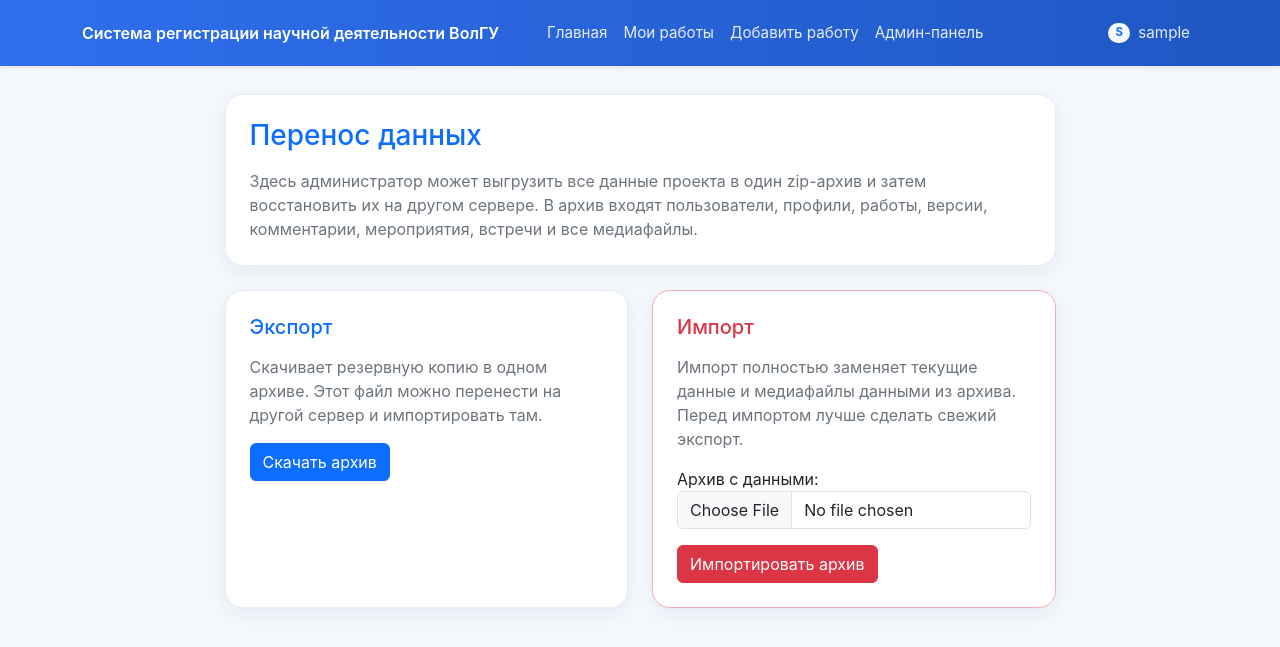
After one commit to Axawys/volsu-science-system, a Django app: page /accounts/data-transfer/ in a window 1280 px wide. The commit adds this page. Shown: the top 647 px of the page. Run offline with Django 5.2, Linux system fonts and the light colour scheme; the visitor is signed in with stand-in values (Sample User, id 1).

Commit message:
перенос данных админом

```diff
--- a/src/accounts/decorators.py
+++ b/src/accounts/decorators.py
@@ -5,7 +5,11 @@ from django.contrib.auth.decorators import login_required
 def admin_required(view_func):
     @login_required
     def wrapper(request, *args, **kwargs):
-        if not hasattr(request.user, "profile") or not request.user.profile.is_admin():
-            return HttpResponse("Доступ запрещен")
-        return view_func(request, *args, **kwargs)
+        if request.user.is_superuser or request.user.is_staff:
+            return view_func(request, *args, **kwargs)
+
+        if hasattr(request.user, "profile") and request.user.profile.is_admin():
+            return view_func(request, *args, **kwargs)
+
+        return HttpResponse("Доступ запрещен", status=403)
     return wrapper
--- a/src/accounts/forms.py
+++ b/src/accounts/forms.py
@@ -30,6 +30,7 @@ class RegisterForm(UserCreationForm):
         widget=forms.PasswordInput(attrs={"class": "form-control"})
     )
 
+
 class ProfileEditForm(forms.ModelForm):
     class Meta:
         model = Profile
@@ -39,3 +40,10 @@ class ProfileEditForm(forms.ModelForm):
             "bio": forms.Textarea(attrs={"class": "form-control", "rows": 5}),
             "photo": forms.ClearableFileInput(attrs={"class": "form-control"}),
         }
+
+
+class DataImportForm(forms.Form):
+    archive = forms.FileField(
+        label="Архив с данными",
+        widget=forms.ClearableFileInput(attrs={"class": "form-control", "accept": ".zip"})
+    )
--- a/src/accounts/urls.py
+++ b/src/accounts/urls.py
@@ -1,8 +1,11 @@
 from django.urls import path
-from .views import register_view, profile_view, edit_profile_view
+from .views import register_view, profile_view, edit_profile_view, data_transfer_view, import_data_view, export_data_view
 
 urlpatterns = [
     path("register/", register_view, name="register"),
     path("profile/", profile_view, name="profile"),
     path("profile/edit/", edit_profile_view, name="edit_profile"),
+    path("data-transfer/", data_transfer_view, name="data_transfer"),
+    path("data-transfer/export/", export_data_view, name="export_data"),
+    path("data-transfer/import/", import_data_view, name="import_data"),
 ]
--- a/src/accounts/views.py
+++ b/src/accounts/views.py
@@ -1,8 +1,28 @@
-from django.contrib.auth import login
+import json
+import os
+import shutil
+import tempfile
+import zipfile
+from pathlib import Path
+
+from django.conf import settings
+from django.contrib import messages
+from django.contrib.auth import login, logout
 from django.contrib.auth.decorators import login_required
+from django.contrib.auth.models import User
+from django.core import serializers
+from django.http import FileResponse, HttpResponse
 from django.shortcuts import render, redirect
+from django.utils import timezone
 
-from .forms import RegisterForm, ProfileEditForm
+from discussions.models import WorkComment
+from events.models import Event
+from meetings.models import Meeting
+from works.models import Work, WorkSection, WorkVersion, WorkVersionFile
+
+from .decorators import admin_required
+from .forms import RegisterForm, ProfileEditForm, DataImportForm
+from .models import Profile
 
 
 def register_view(request):
@@ -45,3 +65,155 @@ def edit_profile_view(request):
         form = ProfileEditForm(instance=profile)
 
     return render(request, "accounts/edit_profile.html", {"form": form})
+
+
+@admin_required
+def data_transfer_view(request):
+    form = DataImportForm()
+    return render(request, "accounts/data_transfer.html", {"form": form})
+
+
+@admin_required
+def export_data_view(request):
+    timestamp = timezone.now().strftime("%Y%m%d_%H%M%S")
+    archive_name = f"science_registry_backup_{timestamp}.zip"
+
+    temp_dir = Path(tempfile.mkdtemp(prefix="science_registry_export_"))
+    export_dir = temp_dir / "export"
+    media_export_dir = export_dir / "media"
+    export_dir.mkdir(parents=True, exist_ok=True)
+
+    try:
+        models_to_serialize = [
+            User,
+            Profile,
+            WorkSection,
+            Work,
+            WorkVersion,
+            WorkVersionFile,
+            WorkComment,
+            Meeting,
+            Event,
+        ]
+
+        data_json_path = export_dir / "data.json"
+        data_json_path.write_text(
+            serializers.serialize("json", [
+                obj
+                for model in models_to_serialize
+                for obj in model.objects.all()
+            ], use_natural_foreign_keys=False, use_natural_primary_keys=False, indent=2),
+            encoding="utf-8",
+        )
+
+        metadata = {
+            "exported_at": timezone.now().isoformat(),
+            "format": 1,
+            "includes_media": True,
+        }
+        (export_dir / "metadata.json").write_text(json.dumps(metadata, ensure_ascii=False, indent=2), encoding="utf-8")
+
+        if Path(settings.MEDIA_ROOT).exists():
+            shutil.copytree(settings.MEDIA_ROOT, media_export_dir, dirs_exist_ok=True)
+        else:
+            media_export_dir.mkdir(parents=True, exist_ok=True)
+
+        archive_path = temp_dir / archive_name
+        with zipfile.ZipFile(archive_path, "w", compression=zipfile.ZIP_DEFLATED) as archive:
+            for file_path in export_dir.rglob("*"):
+                if file_path.is_file():
+                    archive.write(file_path, arcname=file_path.relative_to(export_dir))
+
+        return FileResponse(open(archive_path, "rb"), as_attachment=True, filename=archive_name)
+    finally:
+        # FileResponse will keep the opened file handle alive, but temp dirs can still be cleaned later by OS.
+        pass
+
+
+def _safe_extract_zip(archive_file, destination):
+    with zipfile.ZipFile(archive_file) as archive:
+        for member in archive.infolist():
+            member_path = Path(destination) / member.filename
+            resolved_destination = Path(destination).resolve()
+            resolved_member = member_path.resolve()
+            if not str(resolved_member).startswith(str(resolved_destination)):
+                raise ValueError("Архив содержит недопустимые пути")
+        archive.extractall(destination)
+
+
+def _replace_all_project_data(data_json_path):
+    WorkComment.objects.all().delete()
+    WorkVersionFile.objects.all().delete()
+    WorkVersion.objects.all().delete()
+    Work.objects.all().delete()
+    WorkSection.objects.all().delete()
+    Meeting.objects.all().delete()
+    Event.objects.all().delete()
+    Profile.objects.all().delete()
+    User.objects.all().delete()
+
+    for obj in serializers.deserialize("json", data_json_path.read_text(encoding="utf-8")):
+        obj.save()
+
+
+@admin_required
+def import_data_view(request):
+    if request.method != "POST":
+        return redirect("data_transfer")
+
+    form = DataImportForm(request.POST, request.FILES)
+    if not form.is_valid():
+        return render(request, "accounts/data_transfer.html", {"form": form})
+
+    uploaded_archive = form.cleaned_data["archive"]
+
+    temp_dir = Path(tempfile.mkdtemp(prefix="science_registry_import_"))
+    archive_path = temp_dir / "import.zip"
+
+    try:
+        with open(archive_path, "wb") as destination:
+            for chunk in uploaded_archive.chunks():
+                destination.write(chunk)
+
+        extract_dir = temp_dir / "extracted"
+        extract_dir.mkdir(parents=True, exist_ok=True)
+
+        try:
+            _safe_extract_zip(archive_path, extract_dir)
+        except zipfile.BadZipFile:
+            form.add_error("archive", "Это не zip-архив")
+            return render(request, "accounts/data_transfer.html", {"form": form})
+        except ValueError as exc:
+            form.add_error("archive", str(exc))
+            return render(request, "accounts/data_transfer.html", {"form": form})
+
+        data_json_path = extract_dir / "data.json"
+        media_dir = extract_dir / "media"
+
+        if not data_json_path.exists():
+            form.add_error("archive", "В архиве нет файла data.json")
+            return render(request, "accounts/data_transfer.html", {"form": form})
+
+        _replace_all_project_data(data_json_path)
+
+        media_root = Path(settings.MEDIA_ROOT)
+        if media_root.exists():
+            shutil.rmtree(media_root)
+        media_root.mkdir(parents=True, exist_ok=True)
+
+        if media_dir.exists():
+            for item in media_dir.iterdir():
+                target = media_root / item.name
+                if item.is_dir():
+                    shutil.copytree(item, target, dirs_exist_ok=True)
+                else:
+                    shutil.copy2(item, target)
+
+        logout(request)
+        messages.success(request, "Данные импортированы. Войдите снова.")
+        return redirect("login")
+    except Exception as exc:
+        form.add_error("archive", f"Ошибка импорта: {exc}")
+        return render(request, "accounts/data_transfer.html", {"form": form})
+    finally:
+        shutil.rmtree(temp_dir, ignore_errors=True)
--- /dev/null
+++ b/src/templates/accounts/data_transfer.html
@@ -0,0 +1,49 @@
+{% extends "base.html" %}
+
+{% block title %}Экспорт и импорт данных{% endblock %}
+
+{% block content %}
+<div class="row justify-content-center">
+    <div class="col-xl-9">
+        <div class="card card-soft mb-4">
+            <div class="card-body p-4">
+                <h1 class="h3 text-primary mb-3">Перенос данных</h1>
+                <p class="text-secondary mb-0">Здесь администратор может выгрузить все данные проекта в один zip-архив и затем восстановить их на другом сервере. В архив входят пользователи, профили, работы, версии, комментарии, мероприятия, встречи и все медиафайлы.</p>
+            </div>
+        </div>
+
+        <div class="row g-4">
+            <div class="col-lg-6">
+                <div class="card card-soft h-100">
+                    <div class="card-body p-4">
+                        <h2 class="h5 text-primary mb-3">Экспорт</h2>
+                        <p class="text-secondary">Скачивает резервную копию в одном архиве. Этот файл можно перенести на другой сервер и импортировать там.</p>
+                        <a href="{% url 'export_data' %}" class="btn btn-primary">Скачать архив</a>
+                    </div>
+                </div>
+            </div>
+
+            <div class="col-lg-6">
+                <div class="card card-soft h-100 border border-danger-subtle">
+                    <div class="card-body p-4">
+                        <h2 class="h5 text-danger mb-3">Импорт</h2>
+                        <p class="text-secondary">Импорт полностью заменяет текущие данные и медиафайлы данными из архива. Перед импортом лучше сделать свежий экспорт.</p>
+
+                        <form method="post" action="{% url 'import_data' %}" enctype="multipart/form-data">
+                            {% csrf_token %}
+                            <div class="mb-3">
+                                {{ form.archive.label_tag }}
+                                {{ form.archive }}
+                                {% if form.archive.errors %}
+                                    <div class="text-danger small mt-2">{{ form.archive.errors }}</div>
+                                {% endif %}
+                            </div>
+                            <button type="submit" class="btn btn-danger">Импортировать архив</button>
+                        </form>
+                    </div>
+                </div>
+            </div>
+        </div>
+    </div>
+</div>
+{% endblock %}
--- a/src/templates/accounts/profile.html
+++ b/src/templates/accounts/profile.html
@@ -43,6 +43,9 @@
                 <div class="d-flex flex-wrap justify-content-center gap-2">
                     <a href="/accounts/profile/edit/" class="btn btn-primary">Редактировать профиль</a>
                     <a href="/works/my/" class="btn btn-outline-primary">Мои работы</a>
+                    {% if user.profile.is_admin %}
+                        <a href="/accounts/data-transfer/" class="btn btn-outline-secondary">Экспорт и импорт</a>
+                    {% endif %}
 
                     <form method="post" action="/logout/" class="d-inline">
                         {% csrf_token %}
--- a/src/templates/base.html
+++ b/src/templates/base.html
@@ -257,6 +257,14 @@
 </nav>
 
 <main class="container page-wrapper">
+    {% if messages %}
+        <div class="mb-4">
+            {% for message in messages %}
+                <div class="alert alert-{{ message.tags|default:'info' }} mb-2" role="alert">{{ message }}</div>
+            {% endfor %}
+        </div>
+    {% endif %}
+
     {% block content %}{% endblock %}
 </main>
 
```
